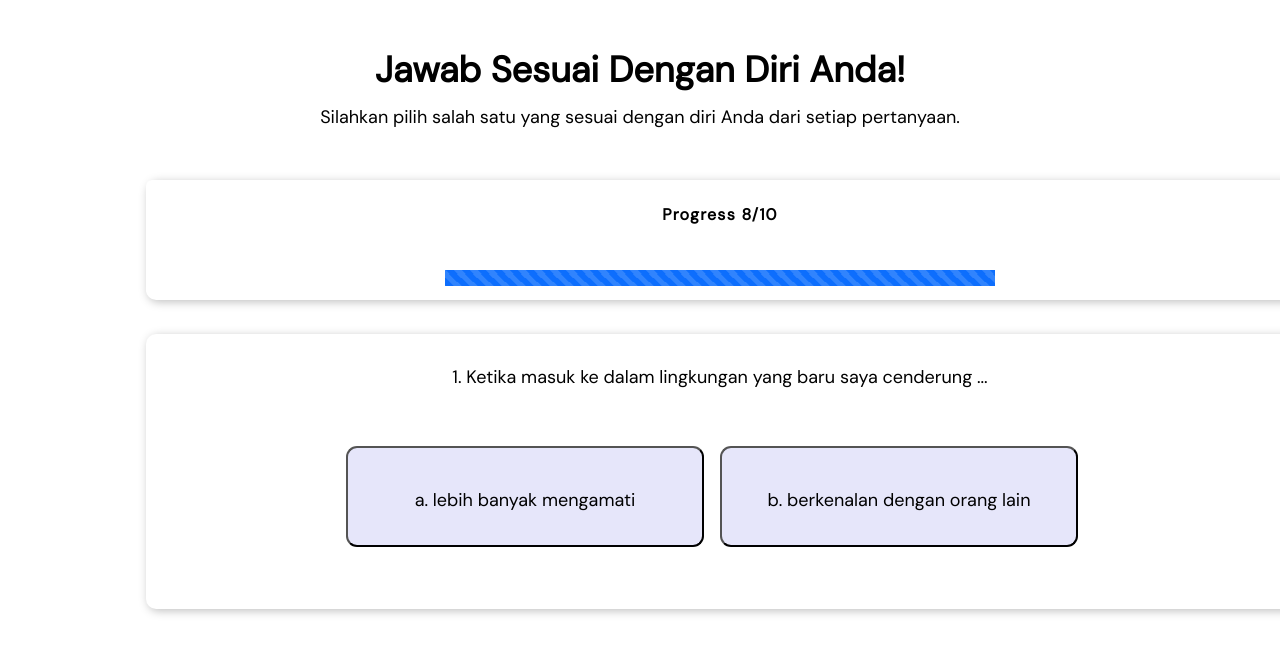
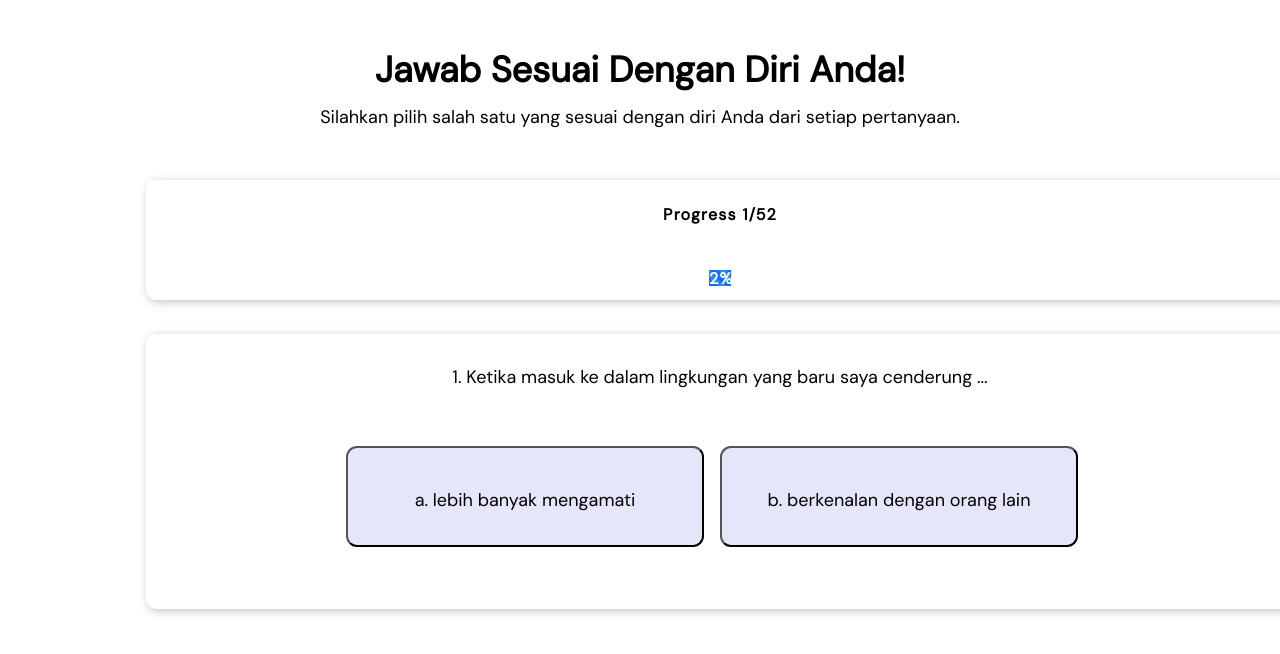
Before and after one commit to Jose-Rafaels/Career-Paths, a React (Create React App) app: page /test-page in a window 1280 px wide. Shown: the top 654 px of the page. Built offline with nearby package versions, Linux system fonts and the light colour scheme.

Commit message:
fixed progress bar

```diff
--- a/src/components/MBTIQuestions/MBTIQuestions.jsx
+++ b/src/components/MBTIQuestions/MBTIQuestions.jsx
@@ -1,19 +1,30 @@
-import React, { useEffect } from "react";
+import React, { useEffect, useState } from "react";
 import AOS from "aos";
 import "aos/dist/aos.css";
 import "./Styles.css";
 import ProgressBar from "react-bootstrap/ProgressBar";
 import Title from "../Layout/Title";
 
-const MBTIQuestion = ({ question, onAnswerSelect, onNextQuestion }) => {
+const MBTIQuestion = ({
+  question,
+  onAnswerSelect,
+  onNextQuestion,
+  totalQuestions,
+}) => {
   useEffect(() => {
     AOS.init({ duration: 1000 });
   }, []);
 
+  const [currentQuestion, setCurrentQuestion] = useState(1);
+
   const handleAnswerClick = (answerId) => {
     onAnswerSelect(question.id, answerId);
     onNextQuestion();
+    setCurrentQuestion(currentQuestion + 1);
   };
+
+  const progress = Math.ceil((currentQuestion / 52) * 100);
+
   return (
     <Title title="Test">
       <>
@@ -25,8 +36,10 @@ const MBTIQuestion = ({ question, onAnswerSelect, onNextQuestion }) => {
           </p>
 
           <div className="box-progress" data-aos="fade-up">
-            <p className="progress">Progress 8/10</p>
-            <ProgressBar animated now={50} />
+            <p className="progress">
+              Progress {currentQuestion}/{52}
+            </p>
+            <ProgressBar animated now={progress} label={`${progress}%`} />
           </div>
 
           <div className="box-question" data-aos="fade-up">
```
